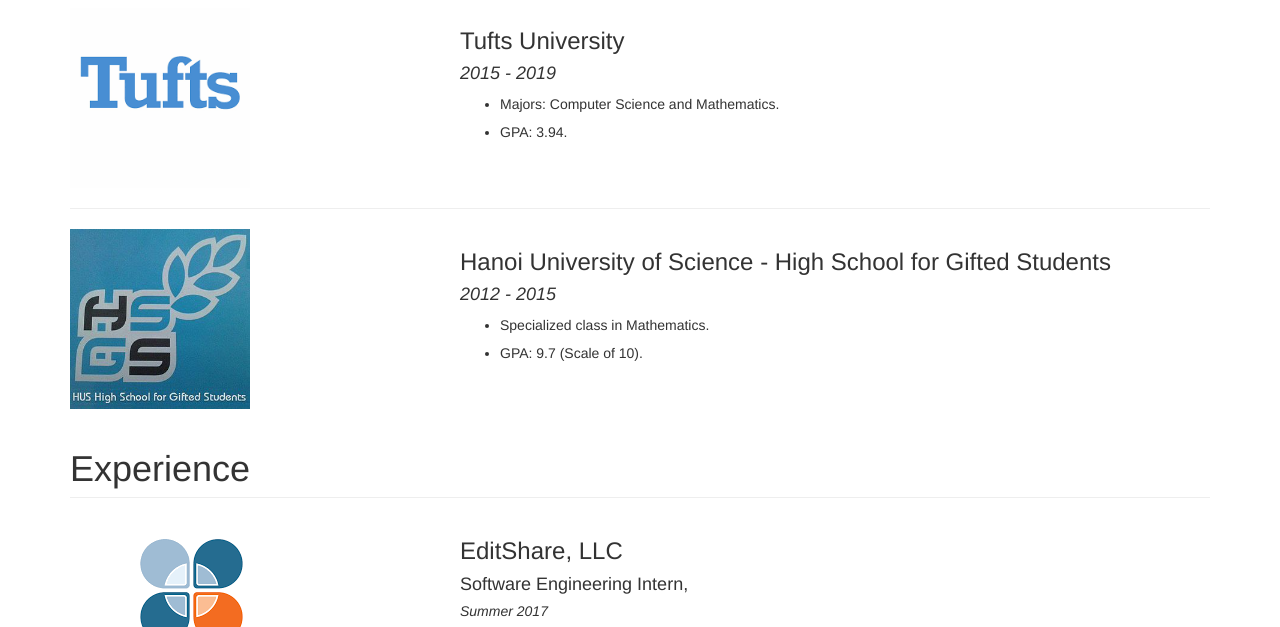
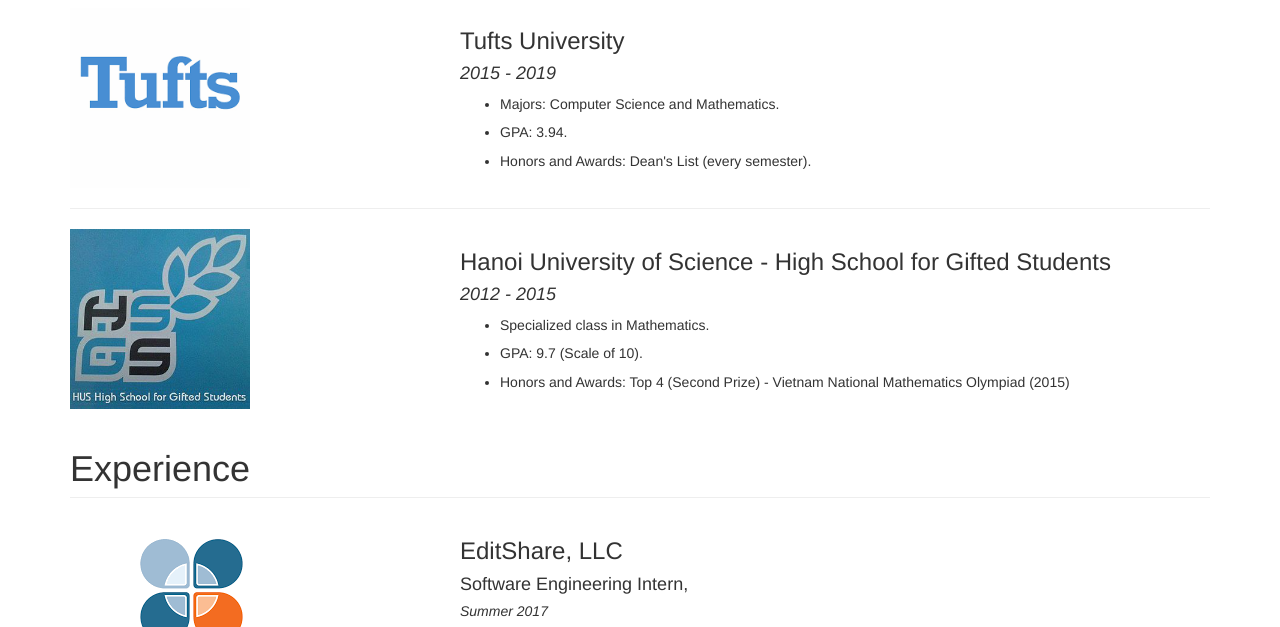
Before and after one commit to minh-d-nguyen/minh-d-nguyen.github.io, a plain HTML site: page index.html in a window 1280 px wide. Shown: the part 413-1040 px from the top of the page. Drawn offline with Linux system fonts and the light colour scheme.

Commit message:
Added honors and awards

```diff
--- a/index.html
+++ b/index.html
@@ -112,6 +112,7 @@
                 <ul>
                 <li><h5>Majors: Computer Science and Mathematics.</h5></li>
                 <li><h5>GPA: 3.94.</h5></li>
+                <li><h5>Honors and Awards: Dean's List (every semester).</h5></li>
                 <!-- <a class="btn btn-primary" href="#">View Project <span class="glyphicon glyphicon-chevron-right"></span></a> -->
                 </ul>
             </div>
@@ -131,6 +132,7 @@
                 <ul>
                 <li><h5>Specialized class in Mathematics.</h5></li>
                 <li><h5>GPA: 9.7 (Scale of 10).</h5></li>
+                <li><h5>Honors and Awards: Top 4 (Second Prize) - Vietnam National Mathematics Olympiad (2015)</h5></li>
                 <!-- <a class="btn btn-primary" href="#">View Project <span class="glyphicon glyphicon-chevron-right"></span></a> -->
                 </ul>
             </div>
```
